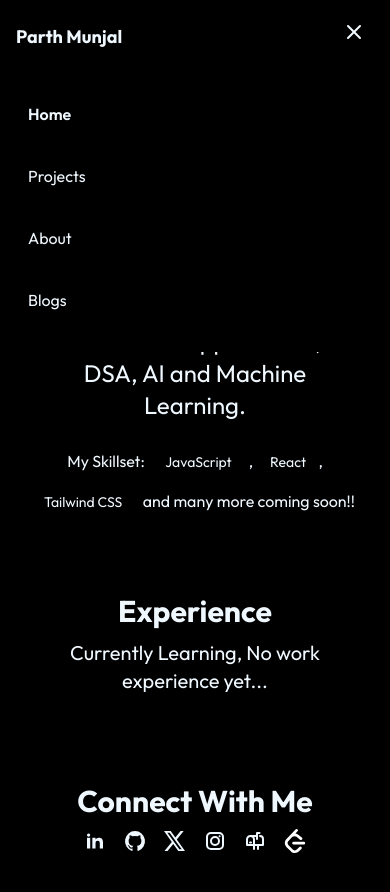
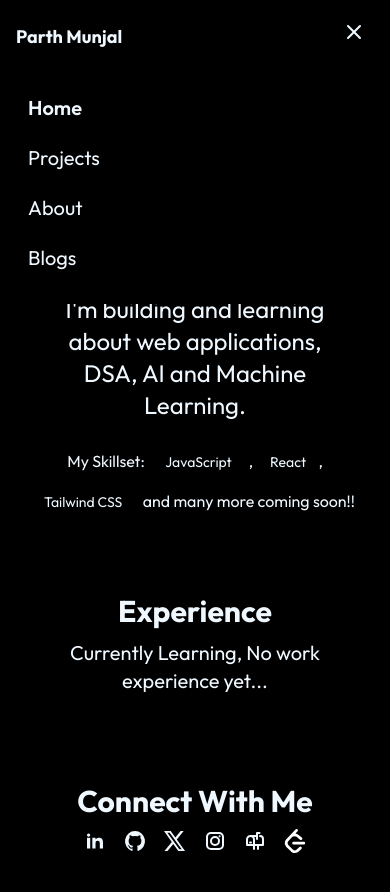
Before and after one commit to parthmunjal07/parth-portfolio-v1, a React (Vite) app: page / in a window 390 px wide. Both pictures are taken after a click on the button "Toggle Menu". Shown: the top 892 px of the page. Built offline with nearby package versions, Linux system fonts and the light colour scheme.

Commit message:
font fix nav

```diff
--- a/src/components/NavBar.jsx
+++ b/src/components/NavBar.jsx
@@ -18,7 +18,7 @@ export default function NavBar() {
         <div className="text-lg sm:text-2xl font-bold">Parth Munjal</div>
 
 
-        <nav className="hidden sm:flex gap-6 text-base font-medium">
+        <nav className="hidden sm:flex gap-6 text-l font-medium">
           {navItems.map((item) => (
             <NavLink
               key={item.to}
@@ -72,14 +72,14 @@ export default function NavBar() {
             animate={{ opacity: 1, y: 0 }}
             exit={{ opacity: 0, y: -10 }}
             transition={{ duration: 0.25, ease: "easeOut" }}
-            className="sm:hidden px-4 pb-3 max-w-4xl mx-auto flex flex-col gap-3 text-base"
+            className="sm:hidden px-4 pb-3 max-w-4xl mx-auto flex flex-col gap-3 text-xl"
           >
             {navItems.map((item) => (
               <NavLink
                 key={item.to}
                 to={item.to}
                 className={({ isActive }) =>
-                  `py-2 px-3 rounded-lg ${
+                  `px-3 rounded-lg ${
                     isActive
                       ? "bg-blue-100 text-blue-600 font-semibold"
                       : "hover:bg-gray-100"
```
